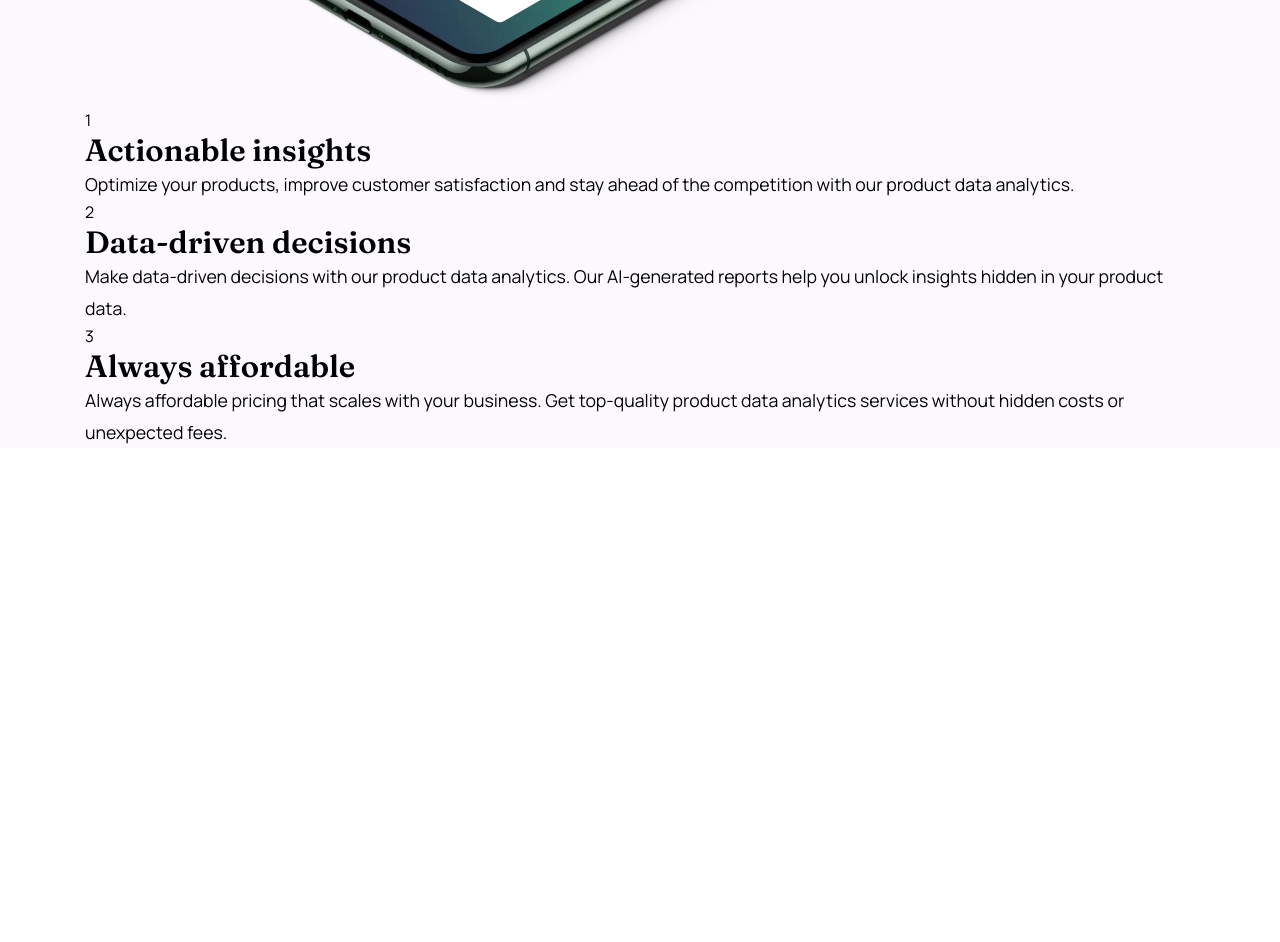
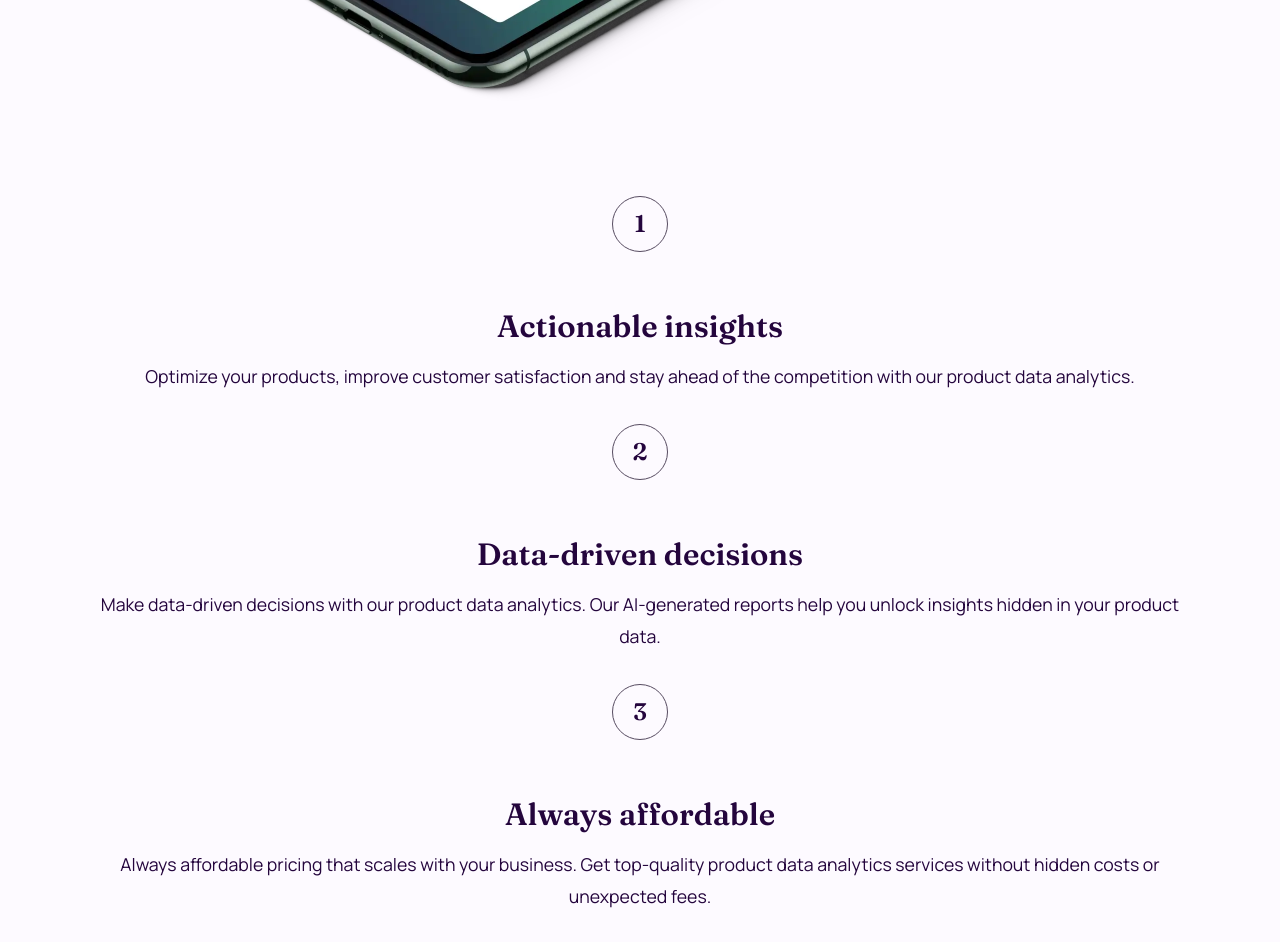
Before and after one commit to NavarroEmiliano/workit-landing-page-fm, a plain HTML site: page index.html in a window 1280 px wide. Shown: the part 820-1762 px from the top of the page. Before the commit the page ends 1268 px from the top, so only its background shows below. Drawn offline with Linux system fonts and the light colour scheme.

Commit message:
background purple 100

```diff
--- a/index.html
+++ b/index.html
@@ -36,29 +36,42 @@
     </section>
 
     <section class="features">
-      <div class="features__wrapper wrapper">
-
+      <div class="features__wrapper">
+        <div class="features__item wrapper">
+          <span class="features__number">
             1
-
+          </span>
+          <div class="features__text">
             <h3>Actionable insights</h3>
-
             <p>Optimize your products, improve customer satisfaction and stay ahead of the competition
               with our product data analytics.</p>
+          </div>
+        </div>
 
+        <div class="features__item wrapper">
+          <span class="features__number">
             2
-
+          </span>
+          <div class="features__text">
             <h3>Data-driven decisions</h3>
-
             <p>Make data-driven decisions with our product data analytics. Our AI-generated reports help
               you unlock insights hidden in your product data.</p>
+          </div>
+        </div>
 
+        <div class="features__item wrapper">
+          <span class="features__number">
             3
-
+          </span>
+          <div class="features__text">
             <h3>Always affordable</h3>
-
             <p>Always affordable pricing that scales with your business. Get top-quality product data
               analytics services without hidden costs or unexpected fees.</p>
           </div>
+        </div>
+      </div>
+      <div class="features__curve"></div>
+
     </section>
   </main>
   <!--
--- a/scss/layout/_features.scss
+++ b/scss/layout/_features.scss
@@ -1,5 +1,78 @@
 @use '../utils/' as u;
 
 .features {
-        background-color: u.$color-purple-100;
+        color: u.$color-purple-900 ;
+        overflow: hidden;
+
+
+        &__wrapper {
+                display: flex;
+                flex-direction: column;
+                padding-block-start: u.rem(64);
+                padding-block-end: u.rem(64);
+                background-color: u.$color-purple-100;
+                gap: u.rem(32);
+
+                @include u.breakpoint(medium) {
+                        padding-block-start: u.rem(56);
+                        padding-block-end: u.rem(44);
+                }
+
+                @include u.breakpoint(large) {
+                        padding-block-start: u.rem(88);
+                        padding-block-end: u.rem(144);
+                }
+        }
+
+        &__item {
+                display: flex;
+                flex-direction: column;
+                justify-content: center;
+                align-items: center;
+                text-align: center;
+                gap: u.rem(24);
+
+                @include u.breakpoint(medium) {
+                        gap: u.rem(56);
+                }
+        }
+
+        &__number {
+                display: flex;
+                justify-content: center;
+                align-items: center;
+                block-size: clamp(u.rem(48), 2.7413793103448274rem + 1.103448275862069vw, u.rem(56));
+                inline-size: clamp(u.rem(48), 2.7413793103448274rem + 1.103448275862069vw, u.rem(56));
+                border-radius: 50%;
+                border: 1px solid u.$color-purple-500;
+                font-family: 'Fraunces', serif;
+                font-size: clamp(u.rem(20), 1.1206896551724137rem + 0.5517241379310345vw, u.rem(24));
+        }
+
+        &__text {
+                display: flex;
+                flex-direction: column;
+                gap: u.rem(16);
+        }
+
+        &__curve {
+                block-size: clamp(u.rem(24), -0.05172413793103425rem + 6.620689655172413vw, u.rem(72));
+                position: relative;
+                overflow: hidden;
+
+                &::after {
+                        content: '';
+                        position: absolute;
+                        height: 600vw;
+                        width: 600vw;
+                        left: 50%;
+                        bottom: 0;
+                        transform: translateX(-50%);
+                        background-color: u.$color-purple-100;
+                        border-radius: 50%;
+                }
+        }
+
+
+
 }
```
Also changed, not shown: dist/style.css, 1 other file. Lines whose indentation alone changed are shown as unchanged.
